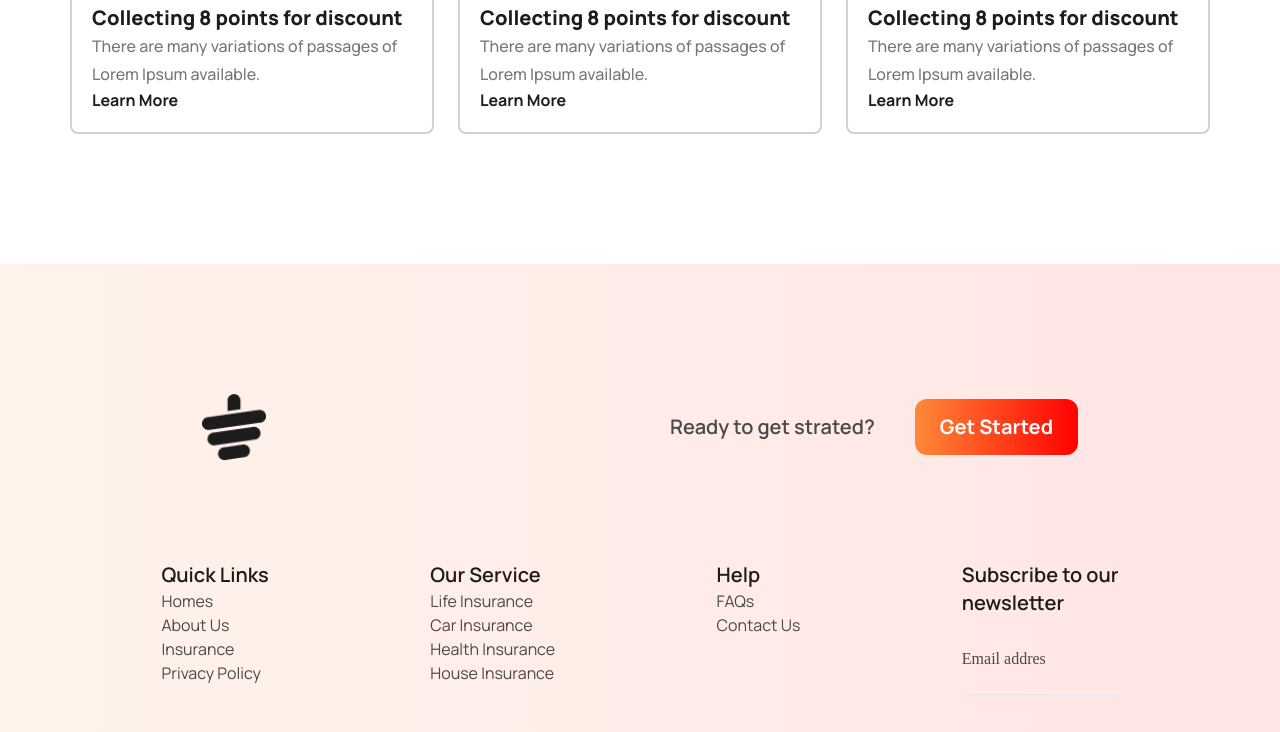
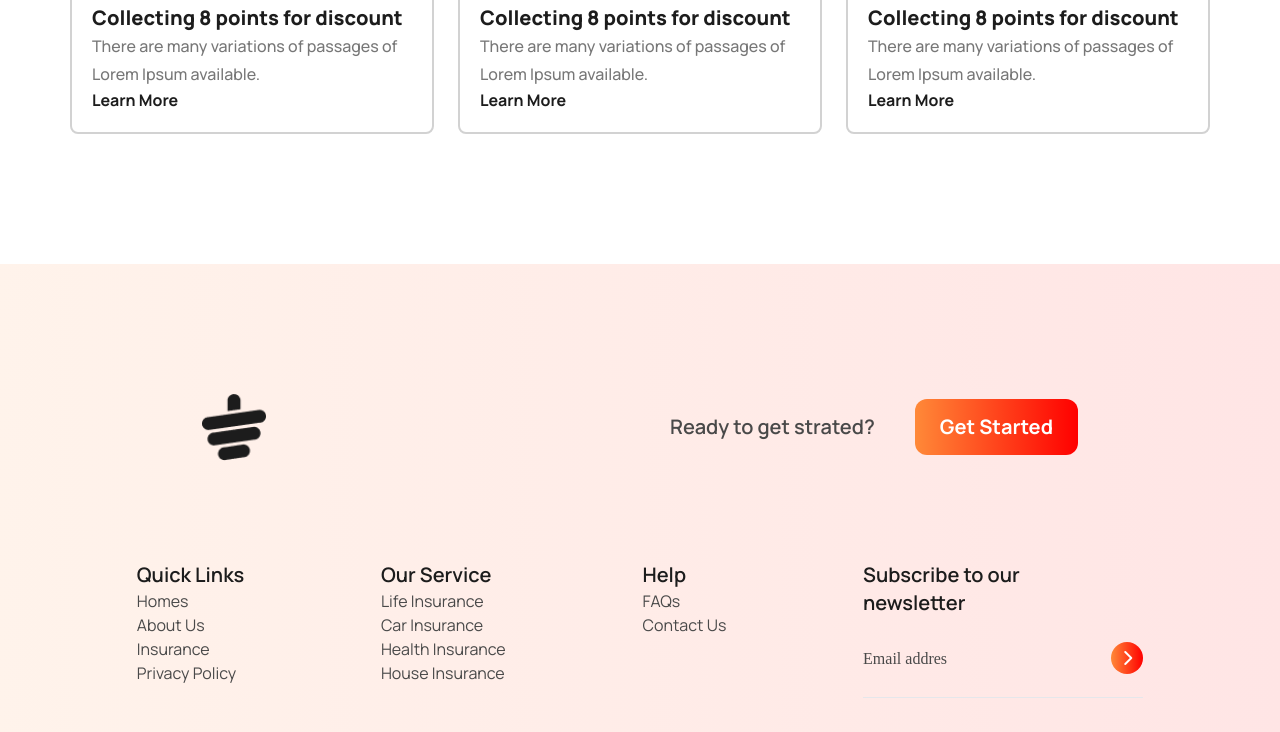
Before and after one commit to devbiplabmistry/tea-house, a plain HTML site: page index.html in a window 1280 px wide. Shown: the part 3057-3789 px from the top of the page. Drawn offline with nearby package versions, Linux system fonts and the light colour scheme.

Commit message:
icons added

```diff
--- a/index.html
+++ b/index.html
@@ -157,7 +157,8 @@
     <!-- comments part started -->
     <section id="comment">
         <div class="container mx-auto">
-            <div class="comment-item py-20 px-16 bg-[linear-gradient(270deg,_#FF0000_0%,_#FF8938_100%)] items-center ">
+            <div
+                class="comment-item rounded-xl py-20 px-16 bg-[linear-gradient(270deg,_#FF0000_0%,_#FF8938_100%)] items-center ">
                 <div class="comment-wrapper  lg:flex">
                     <div class="comment-content">
                         <h2 class="font-manrope font-extrabold text-[45px] text-[#F4F4F4] lg:pr-[279px]">Meet Our Super
@@ -330,7 +331,12 @@
                                     <br> newsletter</a></li>
                         </ul>
                         <div class="social-media">
-                            <h6 class="font-[jakarta] font-medium text-base text-[#494949] mt-[30px]">Email addres</h6>
+                            <h6 class="font-[jakarta] inline-block font-medium text-base text-[#494949] mt-[30px]">Email
+                                addres</h6>
+                            <div class="icons inline-block ml-40">
+                                <i
+                                    class="fa-solid fa-chevron-right w-8 h-8 rounded-[50%] flex justify-center items-center bg-[linear-gradient(270deg,_#FF0000_0%,_#FF8938_100%)] text-white"></i>
+                            </div>
                             <hr class="w-305px text-[#494949] mt-[23px] mb-[45px]">
                             <i class="fa-brands fa-facebook-f text-[#494949] text-lg mr-[20px]"></i>
                             <i class="fa-brands fa-twitter  text-[#494949] text-lg mr-[20px]"></i>
```
